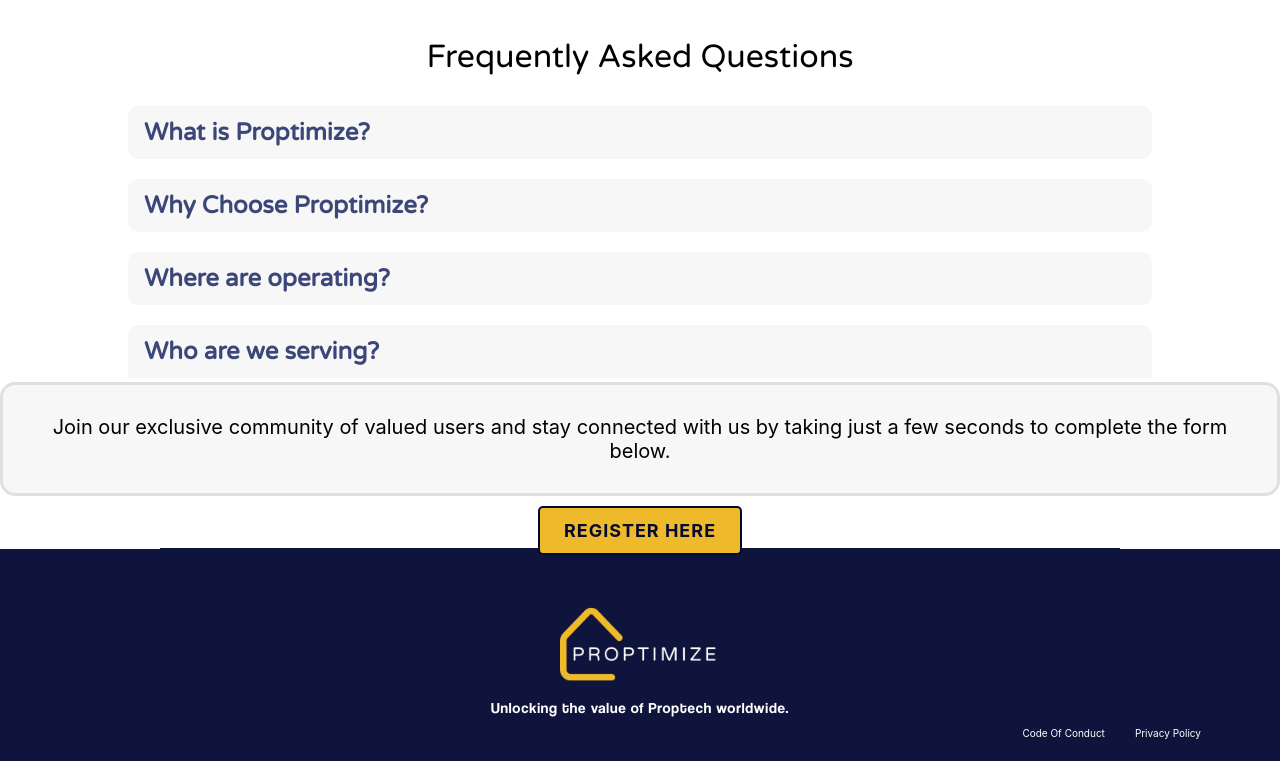
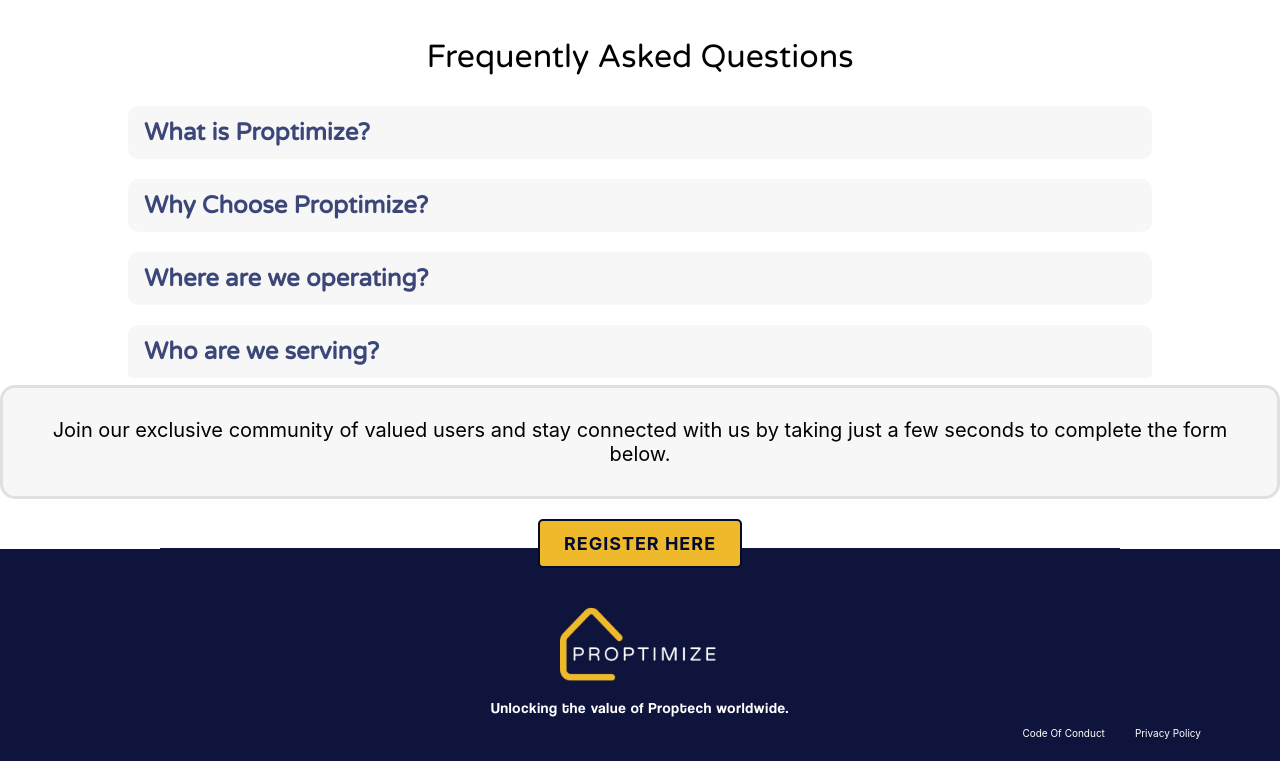
Before and after one commit to arman-dogru/proptimize-landing-page, a React (Create React App) app: page / in a window 1280 px wide. Shown: the part 2713-3477 px from the top of the page. Built offline with nearby package versions, Linux system fonts and the light colour scheme; some icons are missing.

Commit message:
minor vocab changes and button placement

```diff
--- a/src/components/Collaborators/Collaborators.css
+++ b/src/components/Collaborators/Collaborators.css
@@ -31,6 +31,8 @@
     -moz-transition: transform 0.3s; /* Firefox */
     -ms-transition: transform 0.3s; /* Internet Explorer 9 */
     -o-transition: transform 0.3s; /* Opera */
+    margin-bottom: 5%;
+    margin-top: 10px;
 }
 
 .Button:hover {
@@ -72,4 +74,5 @@
     width: fit-content;
     text-align: center;
     font-size: 20px;
+    margin-top: 80px;
 }
--- a/src/components/FAQ/FAQ.js
+++ b/src/components/FAQ/FAQ.js
@@ -23,7 +23,7 @@
       key: "1",
     },
     {
-      q: "Where are operating?",
+      q: "Where are we operating?",
       a: "We are training our AI to operate in North America, however, good news! We are also increasing our reach to Asia, Europe and South America.",
       key: "2",
     },
```
